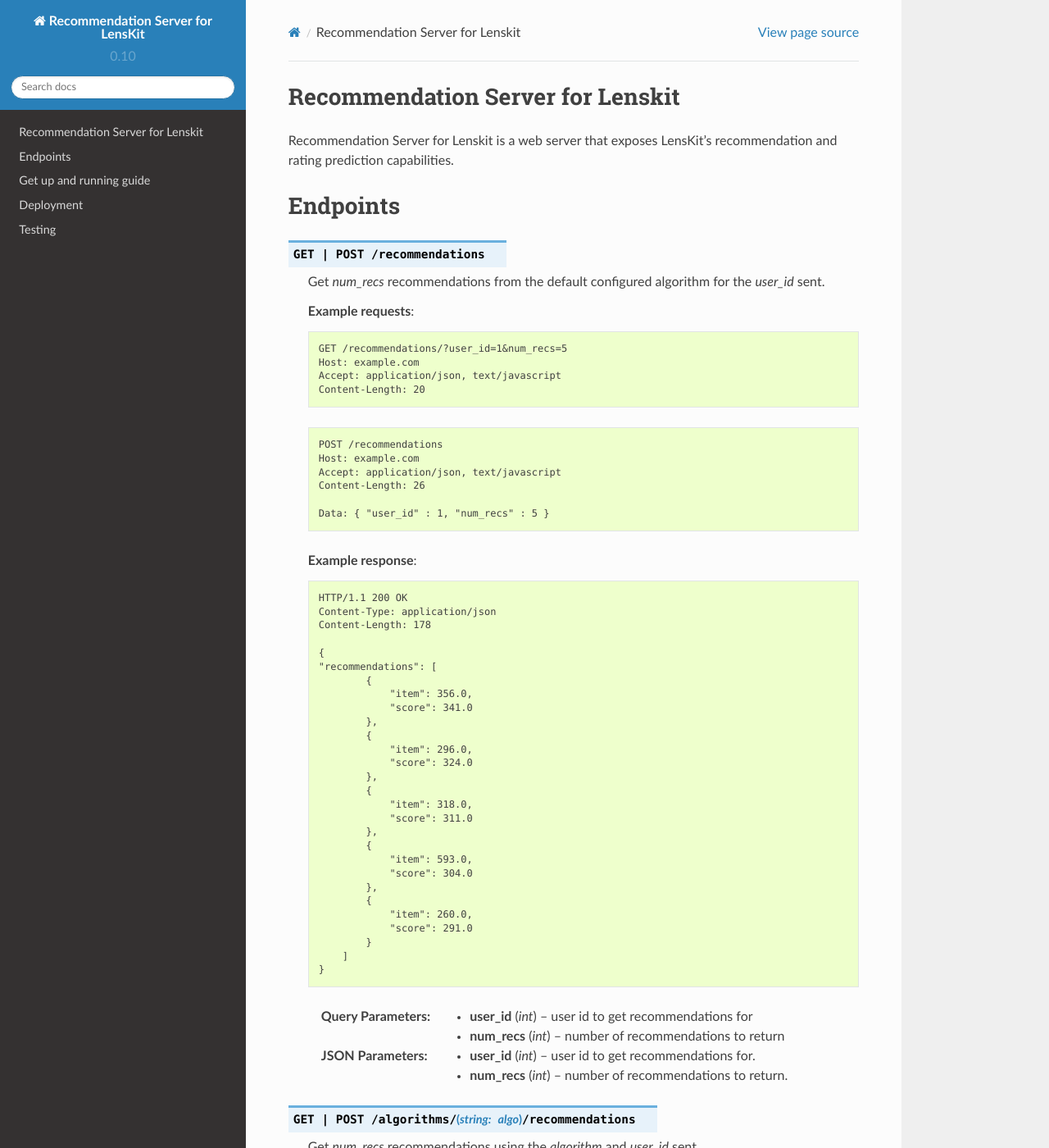
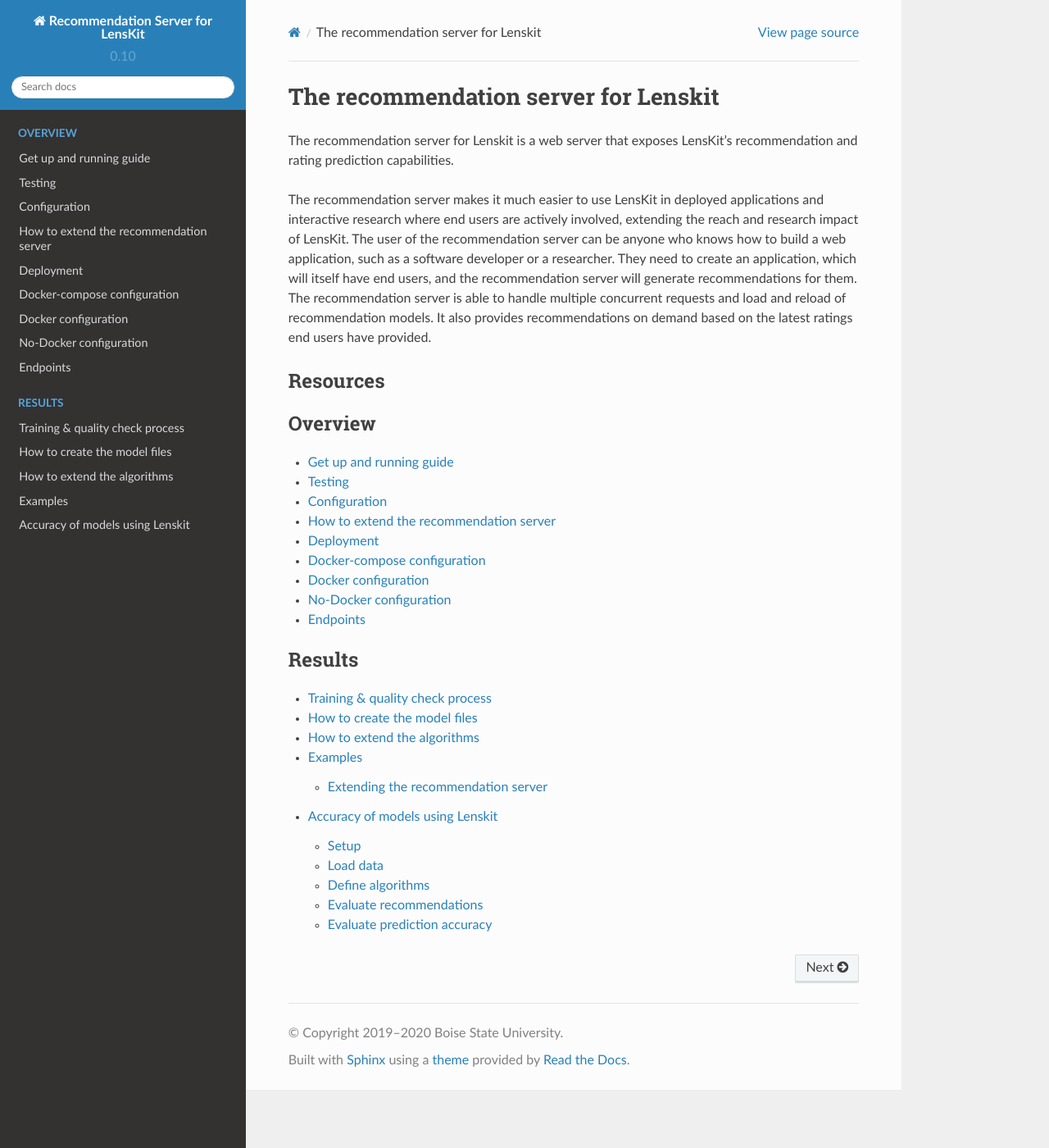
Before and after one commit to lenskit/lk-rec-server, a Sphinx documentation site: the page built from doc/index.rst, in a window 1280 px wide and 1400 px high. Shown: the whole window at 82% size. Built offline with Sphinx 7.4.7 and the Read the Docs theme 2.0.0, drawn with Linux system fonts in a browser that asks for light colours; some of the changed text lies outside the part shown.

Commit message:
update docs
Former-commit-id: 4c8b8147198a0a8bd11f44c269cb3045bf88c55e

```diff
--- a/doc/index.rst
+++ b/doc/index.rst
@@ -1,8 +1,30 @@
-Recommendation Server for Lenskit
+The recommendation server for Lenskit
 ====================================
 
-Recommendation Server for Lenskit is a web server that exposes LensKit’s recommendation and rating prediction capabilities.
+The recommendation server for Lenskit is a web server that exposes LensKit’s recommendation and rating prediction capabilities.
 
-.. include:: endpoints.rst
+The recommendation server makes it much easier to use LensKit in deployed applications and interactive research where end users
+are actively involved, extending the reach and research impact of LensKit. The user of the recommendation server can be anyone
+who knows how to build a web application, such as a software developer or a researcher. They need to create an application,
+which will itself have end users, and the recommendation server will generate recommendations for them. The recommendation server
+is able to handle multiple concurrent requests and load and reload of recommendation models. It also provides recommendations
+on demand based on the latest ratings end users have provided.
 
-.. include:: userguide.rst
+Resources
+---------
+.. toctree::
+    :maxdepth: 2
+    :caption: Overview
+
+    userguide
+    configuration
+    deployment
+    endpoints
+
+.. toctree::
+    :maxdepth: 2
+    :caption: Results
+
+    training_quality
+    examples
+    accuracy
--- a/doc/userguide.rst
+++ b/doc/userguide.rst
@@ -8,9 +8,7 @@
 5) Start gunicorn. For instance, you can start it with 4 workers using the default port by running: gunicorn -w 4 wsgi:app
 6) Place the model files inside the /models folder manually or by using the endpoint '/algorithms/<algo>/modelfile'
 
-Deployment
-=========================
-You can easily create a docker image for the recommendation server by using the Dockerfile at the root of the project.
+You can easily create a docker image for the recommendation server by using the Dockerfile at the root of the project. For more information read the Deployment guide.
 
 Testing
 =========================
```
Also changed, not shown: doc/examples.rst (deleted).
